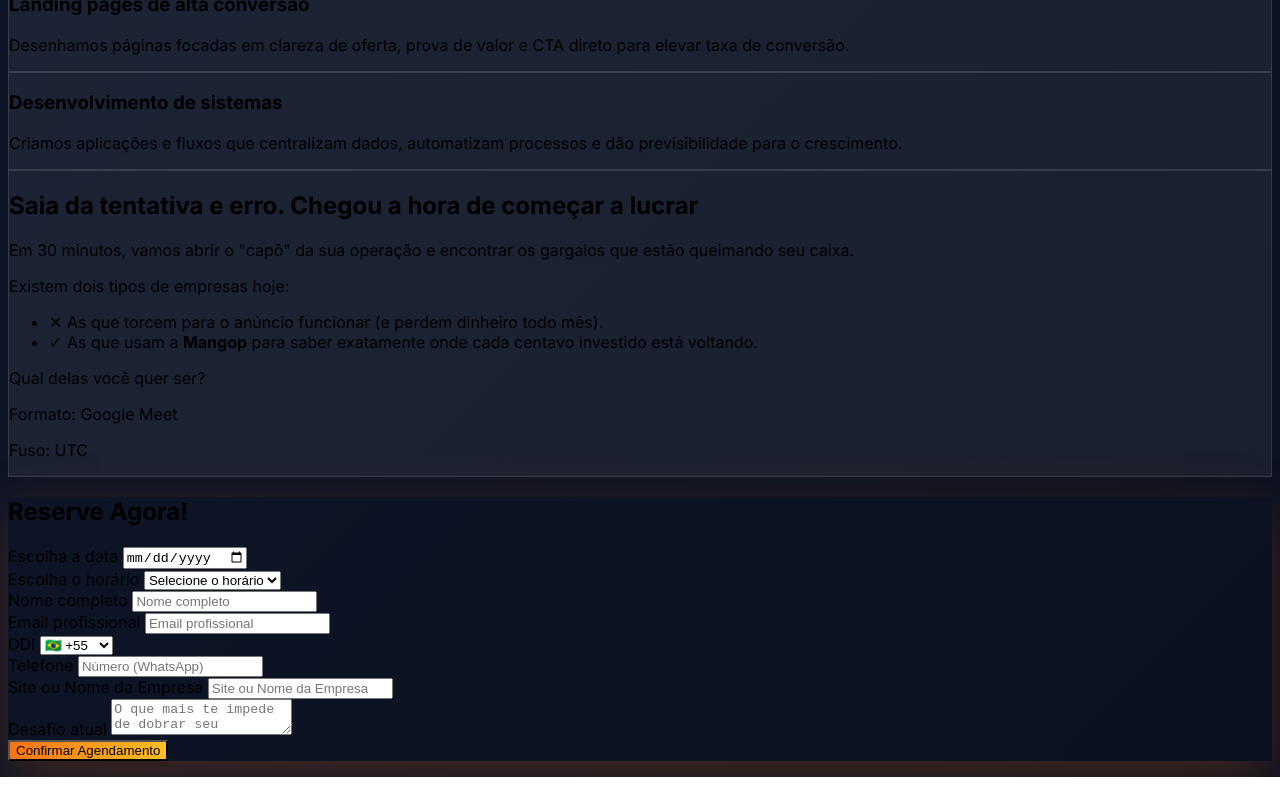
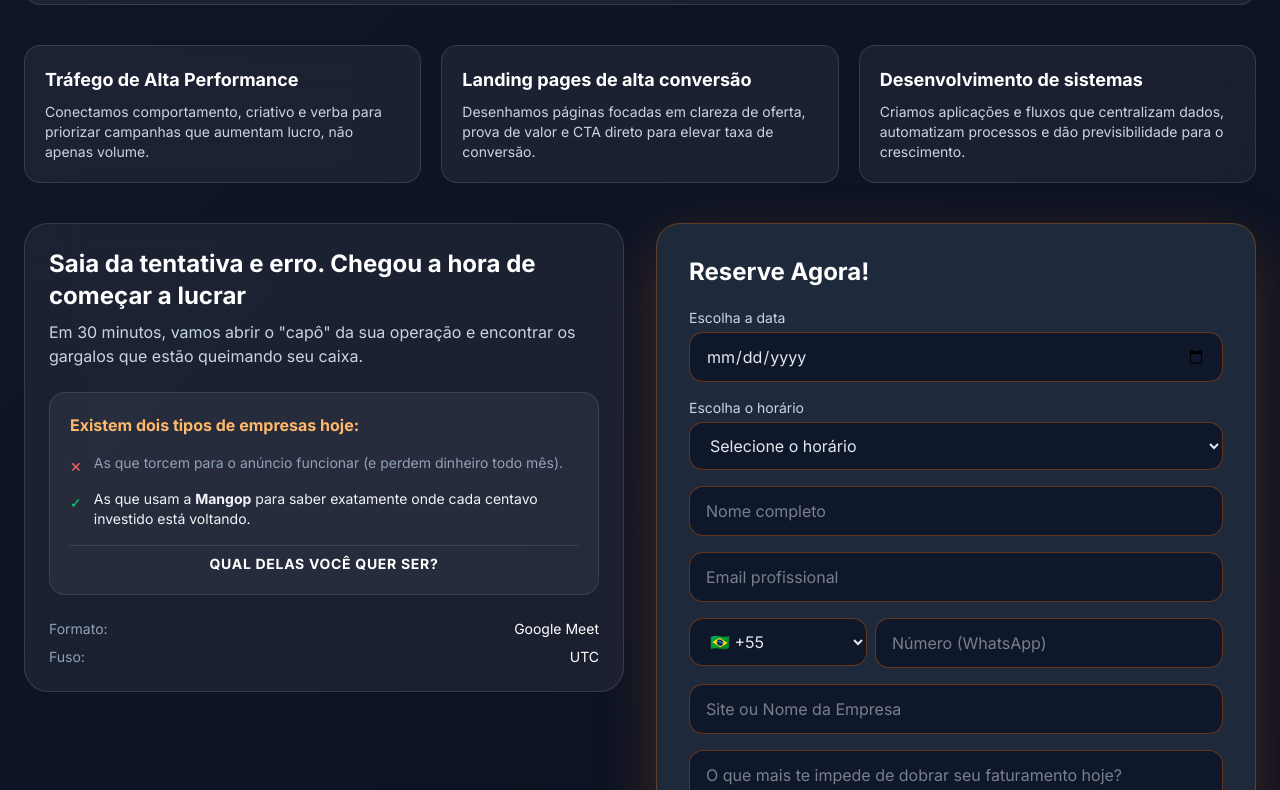
Before and after one commit to adilsonho/mangop-digital-growth-agency, a website: page index.html in a window 1280 px wide. Shown: the part 773-1563 px from the top of the page. Drawn offline with nearby package versions, Linux system fonts and the light colour scheme.

Commit message:
fix: restaurando layout via CDN Tailwind v4

```diff
--- a/index.html
+++ b/index.html
@@ -3,24 +3,49 @@
 <head>
   <meta charset="UTF-8">
   <meta name="viewport" content="width=device-width, initial-scale=1.0">
-  <meta name="robots" content="index, follow">
-  <title>Mangop Digital Growth Agency | Escalabilidade de negócios</title>
-  <meta name="description" content="A Mangop Digital ajuda empresas em fase de escala a aumentar lucros com gestão de tráfego inteligente, landing pages de alta conversão e desenvolvimento de sistemas sob medida." />
-
-  <link rel="icon" type="image/svg+xml" href="./img/logo/logo.svg">
+  <title>Mangop Digital Growth Agency | Escalabilidade</title>
 
   <link rel="preconnect" href="https://fonts.googleapis.com">
   <link rel="preconnect" href="https://fonts.gstatic.com" crossorigin>
-
   <link href="https://fonts.googleapis.com/css2?family=Inter:wght@400;700;800&display=swap" rel="stylesheet">
 
-  <link rel="preload" href="style.css" as="style">
-  <link rel="stylesheet" href="style.css">
+  <script src="https://unpkg.com/@tailwindcss/browser@4"></script>
 
-  <meta property="og:type" content="website">
-  <meta property="og:url" content="https://mangop.digital/">
-  <meta property="og:title" content="Mangop Digital | Growth Agency">
-  <meta property="og:image" content="./img/logo/logo.svg">
+  <style type="text/tailwindcss">
+    @theme {
+      --font-sans: "Inter", sans-serif;
+      --color-orange-500: #fe6e00;
+    }
+
+    @layer components {
+      .glass {
+        @apply backdrop-blur-xl;
+        background: rgba(255, 255, 255, 0.06);
+        border: 1px solid rgba(255, 255, 255, 0.12);
+      }
+      .glow { box-shadow: 0 20px 60px rgba(249, 115, 22, 0.22); }
+
+      .btn-primary {
+        @apply font-bold text-[#0f172a] transition-all duration-200 text-center cursor-pointer rounded-[14px] px-6 py-3 inline-block;
+        background: linear-gradient(to right, #fe6e00, #fbbf24);
+      }
+
+      .input-style {
+        @apply w-full bg-[#0f172a] border border-orange-500/35 rounded-[14px] px-4 py-3 text-slate-200 transition-all outline-none;
+      }
+
+      .tech-logo {
+        @apply opacity-55 grayscale transition-all duration-200;
+        width: auto;
+        height: 40px;
+      }
+    }
+
+    body {
+      background: linear-gradient(135deg, #0f172a, #0b1120);
+      @apply text-white antialiased;
+    }
+  </style>
 </head>
 
 <body class="text-white bg-[#0f172a]">
```
